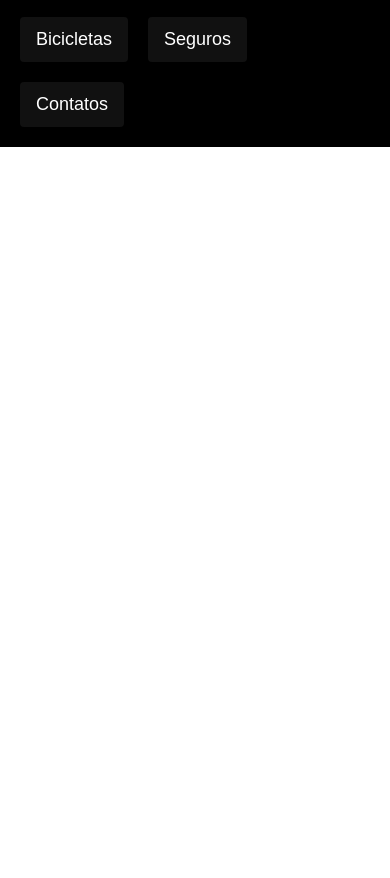
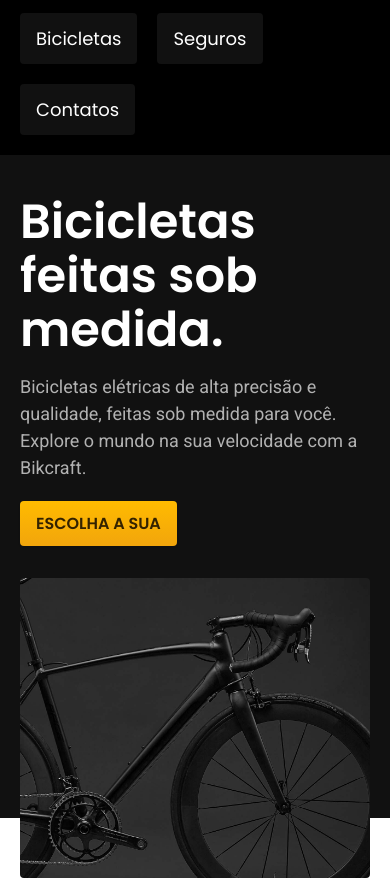
Before and after one commit to Expreanth/bikcraft, a plain HTML site: page index.html in a window 390 px wide. Shown: the part 59-937 px from the top of the page. Before the commit the page ends 844 px from the top, so only its background shows below. Drawn offline with Linux system fonts and the light colour scheme; files that its build step writes are made by us from their sources.

Commit message:
fonts e mais

```diff
--- a/css/style.css
+++ b/css/style.css
@@ -7,8 +7,18 @@ ul {
   padding: 0px;
   list-style: none;
 }
+h1,
+ul,
+p {
+  margin: 0px;
+}
 a {
   text-decoration: none;
+  color: inherit;
+}
+img {
+  max-width: 100%;
+  display: block;
 }
 .header-bg {
   background-color: #000;
@@ -36,6 +46,8 @@ a {
   color: #fff;
   font-size: 18px;
   position: relative;
+  font-family: 'Poppins';
+  font-weight: 400;
 }
 .header-menu a::after {
   content: "";
@@ -75,3 +87,103 @@ a {
     font-size: 14px;
   }
 }
+.introducao {
+  display: grid;
+  grid-template-columns: 1fr 1fr;
+  gap: 0px 40px;
+  box-sizing: border-box;
+  max-width: 1200px;
+  padding-left: 20px;
+  padding-right: 20px;
+  margin-left: auto;
+  margin-right: auto;
+}
+.introducao-bg {
+  background: #000;
+  color: #fff;
+  box-shadow: 0px -120px  inset #fff;
+}
+.introducao p,
+.introducao a {
+  grid-column: 1;
+}
+.introducao-conteudo {
+  align-self: end;
+  padding-bottom: 200px;
+}
+.introducao h1 {
+  margin-bottom: 32px;
+  font-size: 64px;
+  line-height: 1.125;
+  font-family: 'Poppins';
+  font-weight: 600;
+}
+.introducao p {
+  margin-bottom: 20px;
+  font-size: 24px;
+  line-height: 1.5;
+  color: #b2b2b2;
+  font-family: 'Roboto';
+  font-weight: 400;
+}
+.introducao h1 span {
+  color: #fb0;
+}
+.introducao a {
+  display: inline-block;
+  padding: 16px 32px;
+  background: linear-gradient(#fb0, #f2a50c);
+  border-radius: 4px;
+  box-shadow: 0 1px 2px rgba(0, 0, 0, 0.1);
+  text-transform: uppercase;
+  color: #320;
+  font-size: 18px;
+  line-height: 1.33;
+  font-weight: bold;
+  font-family: 'Poppins';
+  font-weight: 600;
+}
+.introducao a:hover {
+  background: linear-gradient(#ffb60d, #e59317);
+}
+@media(max-width: 600px){
+.introducao a{
+  padding: 12px 16px;
+  font-size: 16px;
+}
+}
+.introducao img {
+  height: 100%;
+  object-fit: cover;
+  border-radius: 4px;
+}
+@media(max-width:1200px){
+  .introducao h1{
+    font-size: 48px;
+  }
+  .introducao p{
+    font-size: 18px;
+  }
+}
+@media(max-width:800px){
+  .introducao-bg{
+    background: #111;
+    padding-top: 40px;
+    box-shadow: inset 0px -60px #fff;
+  }
+  .introducao{
+    grid-template-columns: 1fr;
+    gap: 32px;
+  }
+  .introducao-conteudo{
+    padding-bottom: 0px;
+  }
+  .introducao h1{
+    font-size: 48px;
+    margin-bottom: 16px;
+  }
+  .introducao img{
+    height: 300px;
+    width: 100%;
+  }
+}
--- a/index.html
+++ b/index.html
@@ -4,7 +4,9 @@
 <head>
   <meta charset="UTF-8">
   <meta name="viewport" content="width=device-width, initial-scale=1.0">
-  <link rel="stylesheet" href="./style.css">
+  <link rel="preconnect" href="https://fonts.googleapis.com">
+  <link rel="preconnect" href="https://fonts.gstatic.com" crossorigin>
+  <link href="https://fonts.googleapis.com/css2?family=Poppins:wght@400;600&family=Roboto:wght@400;500&display=swap" rel="stylesheet">
   <meta name="description" content="Bicicletas elétricas de alta precisão e qualidade, feitas sob medida para você. Explore o mundo na sua velocidade com a Bikcraft.">
   <link rel="stylesheet" href="./css/style.css">
   <title>Bikcraft - Bicicletas Elétricas</title>
@@ -25,6 +27,18 @@
       </nav>
     </div>
   </header>
+  <main class="introducao-bg">
+    <div class="introducao">
+      <div class="introducao-conteudo">
+        <h1>Bicicletas feitas sob medida.</h1>
+        <p>Bicicletas elétricas de alta precisão e qualidade, feitas sob medida para você. Explore o mundo na sua velocidade com a Bikcraft<span>.</span></p>
+        <a href="./bicicletas.html">Escolha a sua</a>
+      </div>
+      <div class="introducao-imagem">
+        <img src="./img/fotos/introducao.jpg" alt="Bicicleta Elétricas Preta.">
+      </div>
+    </div>
+  </main>
 </body>
 
 </html>
```
